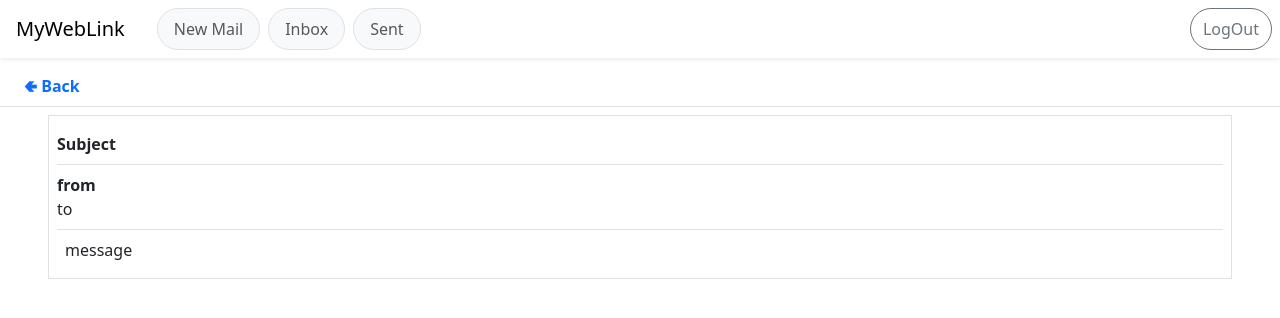
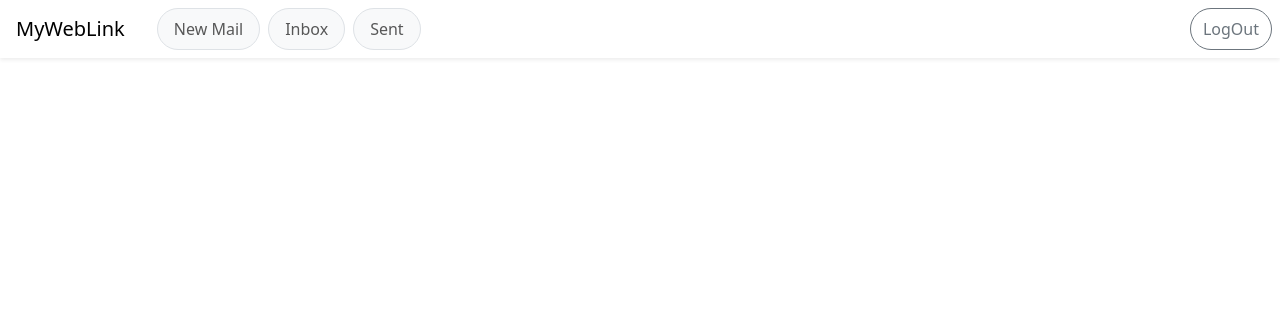
Before and after one commit to ankitsaini-github/mail-box-client-app, a React (Create React App) app: page /mail in a window 1280 px wide. Shown: the top 318 px of the page. Built offline with nearby package versions, Linux system fonts and the light colour scheme.

Commit message:
fixed minor bugs

```diff
--- a/src/App.js
+++ b/src/App.js
@@ -7,7 +7,6 @@ import Signup from './components/Auth/Signup';
 import Login from './components/Auth/Login';
 import Mailbox from './components/Mailbox/Mailbox';
 import Inbox from './components/Mailbox/Inbox';
-import Mail from './components/Mailbox/Mail';
 
 function App() {
   return (
@@ -30,10 +29,6 @@ function App() {
           <Route path='/inbox'>
             <Inbox/>
           </Route>
-          <Route path='/mail'>
-            <Mail/>
-          </Route>
-
         </Switch>
       </div>
     </BrowserRouter>
--- a/src/components/Mailbox/Inbox.js
+++ b/src/components/Mailbox/Inbox.js
@@ -1,10 +1,11 @@
 import React, { useEffect, useState } from 'react'
 import { Row,Col } from 'react-bootstrap';
-import { useHistory } from 'react-router-dom/cjs/react-router-dom';
+import Mail from './Mail';
 
 const Inbox = () => {
-  const history=useHistory();
   const [mails, setmails] = useState([]);
+  const [showinbox, setshowinbox] = useState(true)
+  const [maildetail, setmaildetail] = useState({})
 
   useEffect(()=>{
 
@@ -46,7 +47,7 @@ const Inbox = () => {
     const mailurl=`https://react-prep-2265-default-rtdb.asia-southeast1.firebasedatabase.app/mailbox/users/${myemail}/inbox/${mail.id}.json`
     try {
       const res=await fetch(mailurl,{
-          method: "POST",
+          method: "PUT",
           body: JSON.stringify({
             from:mail.from,
             to:mail.to,
@@ -68,13 +69,16 @@ const Inbox = () => {
   const openmail=(mail) => {
     console.log('open :',mail)
     //set mail to read
+    if(!mail.read)
     setRead(mail)
     //open mail
-    history.push('/mail')
+    setmaildetail(mail)
+    setshowinbox(false)
+    // history.push('/mail')
   }
   return (
     <div >
-      <div className='d-flex justify-content-between align-items-center my-2'>
+      {showinbox ? <><div className='d-flex justify-content-between align-items-center my-2'>
         <span className='mx-4 fw-bold fs-5'>My Inbox</span>
         <span className='mx-4'>Unread Mails : {mails.reduce((acc,cur)=>{
           if(!cur.read)
@@ -104,7 +108,7 @@ const Inbox = () => {
             )
           })
         }
-      </ul>
+      </ul></>:<Mail mail={maildetail} closemail={()=>setshowinbox(true)}/>}
     </div>
   )
 }
--- a/src/components/Mailbox/Mail.js
+++ b/src/components/Mailbox/Mail.js
@@ -1,19 +1,18 @@
 import React from 'react'
-import { Link } from 'react-router-dom/cjs/react-router-dom'
 
-const Mail = (props) => {
+const Mail = ({mail,closemail}) => {
   return (
     <div>
       <div className='d-flex justify-content-between align-items-center my-2 border-bottom py-2'>
-        <Link className='mx-4 fw-bold fs-6 text-decoration-none' to={'/inbox'}>🢀 Back</Link>
+        <span className='mx-4 fw-bold fs-6 text-decoration-none' onClick={closemail} style={{cursor:'pointer'}}>🢀 Back</span>
       </div>
       <div className='mx-5 p-2 border'>
-        <div className='border-bottom py-2 fw-bold'>Subject</div>
+        <div className='border-bottom py-2 fw-bold'>{mail.subject}</div>
         <div className='d-flex flex-column border-bottom py-2'>
-          <div className='fw-bold'>from</div>
-          <div>to</div>
+          <div className='fw-bold'>{mail.from}</div>
+          <div>{mail.to}</div>
         </div>
-        <div className='p-2'>message</div>
+        <div className='p-2' dangerouslySetInnerHTML={{__html:mail.message}}></div>
       </div>
     </div>
   )
```
